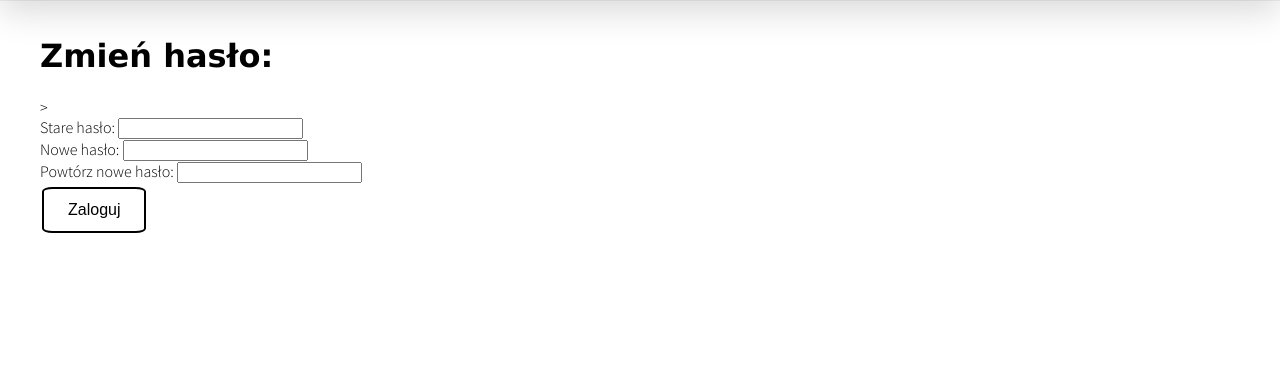
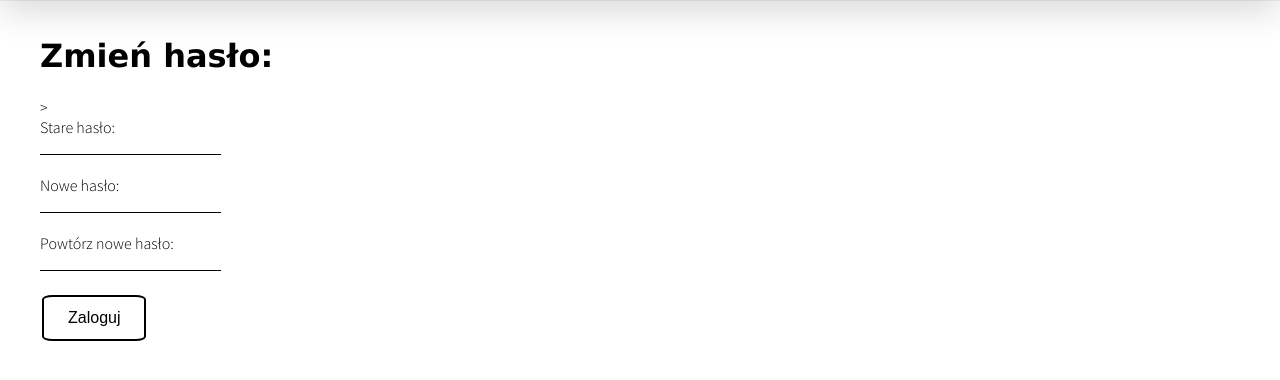
Before and after one commit to mateuszlesko/djangoPlayground, a Django app: page /changePassword in a window 1280 px wide. Shown: the part 51-431 px from the top of the page. Run offline with Django 4.2, Linux system fonts and the light colour scheme; some web fonts are replaced.

Commit message:
change password page style

```diff
--- a/myblog/welcome/templates/welcome/changePassword.html
+++ b/myblog/welcome/templates/welcome/changePassword.html
@@ -6,13 +6,13 @@
     {% csrf_token %}>
     <br/>
     <label>Stare hasło:</label>
-    <input class="texbox" type="password" name="oldPassword"/>
+    <input class="textbox" type="password" name="oldPassword"/>
     <br/>
     <label>Nowe hasło:</label>
-    <input class="texbox" type="password" name="newPassword1"/>
+    <input class="textbox" type="password" name="newPassword1"/>
     <br/>
     <label>Powtórz nowe hasło:</label>
-    <input class="texbox" type="password" name="newPassword2"/>
+    <input class="textbox" type="password" name="newPassword2"/>
       <br/>
     <input class="submit" type="submit" value="Zaloguj"/>
     </form>
```
Also changed, not shown: myblog/db.sqlite3.
